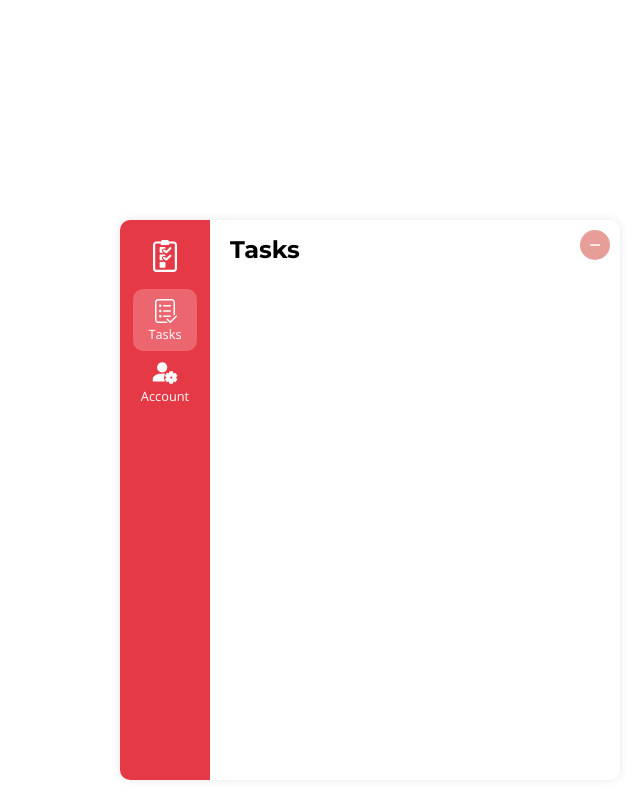
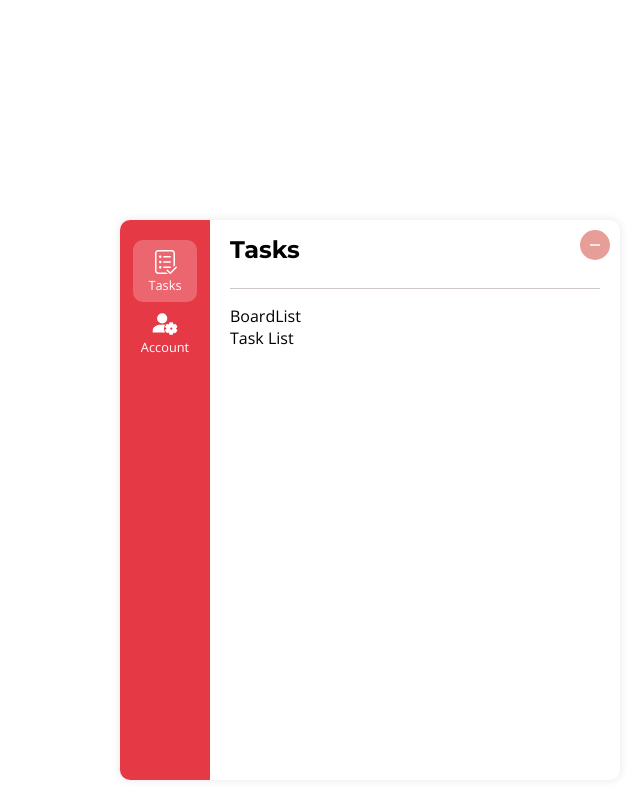
Before and after one commit to sian022/tasks-plugin, a Preact app: page / in a window 1280 px wide. Both pictures are taken after a click on the element 1235 px from the left and 755 px from the top of the page. Shown: the whole page, without its empty margins (640-1280 px from the left). Built offline with nearby package versions, Linux system fonts and the light colour scheme.

Commit message:
feat: working on tasks page

```diff
--- /dev/null
+++ b/src/components/Divider.jsx
@@ -0,0 +1,5 @@
+const Divider = () => {
+  return <div className="Divider"></div>;
+};
+
+export default Divider;
--- a/src/components/Sidebar.jsx
+++ b/src/components/Sidebar.jsx
@@ -5,9 +5,9 @@ const Sidebar = ({ navigate, activePath }) => {
   return (
     <div className="SidebarContainer">
       <div className="Sidebar">
-        <div className="Sidebar__Header">
+        {/* <div className="Sidebar__Header">
           <img src={TaskListIcon} alt="icon" width="32px" />
-        </div>
+        </div> */}
 
         <div className="Sidebar__Content">
           {SIDEBAR_ITEMS.map((item) => (
--- /dev/null
+++ b/src/components/Tabs.jsx
@@ -0,0 +1,10 @@
+const Tabs = () => {
+  return (
+    <div className="TaskTabs">
+      <div className="TaskTabs__Tab">Board</div>
+      <div className="TaskTabs__Tab">List</div>
+    </div>
+  );
+};
+
+export default Tabs;
--- /dev/null
+++ b/src/components/TaskBoardView.jsx
@@ -0,0 +1,5 @@
+const TaskBoardView = ({ tasks = [] }) => {
+  return <div>TaskBoardView</div>;
+};
+
+export default TaskBoardView;
--- a/src/pages/Account.jsx
+++ b/src/pages/Account.jsx
@@ -1,7 +1,11 @@
+import Divider from "../components/Divider";
+
 const Account = () => {
   return (
     <div>
       <h1 className="PageTitle">Account</h1>
+
+      <Divider />
     </div>
   );
 };
--- a/src/pages/Tasks.jsx
+++ b/src/pages/Tasks.jsx
@@ -1,7 +1,16 @@
+import Divider from "../components/Divider";
+import Tabs from "../components/Tabs";
+
 const Tasks = () => {
   return (
-    <div>
+    <div className="TasksPage">
       <h1 className="PageTitle">Tasks</h1>
+
+      <Divider />
+
+      <Tabs />
+
+      <div>Task List</div>
     </div>
   );
 };
--- a/src/styles/abstracts/_variables.scss
+++ b/src/styles/abstracts/_variables.scss
@@ -7,6 +7,7 @@ $color-primary-active: lighten($color-primary, 10%);
 $color-secondary: #e79e99;
 $color-background: #ffe4e0;
 $color-text: #f5f5f5;
+$color-gray: #cbc2c2e8;
 
 // Border Radius
 $rounded-corners: 10px;
--- a/src/styles/base/_layout.scss
+++ b/src/styles/base/_layout.scss
@@ -6,8 +6,7 @@
     display: flex;
     flex-direction: column;
     gap: 20px;
-    // padding: 40px 20px 20px;
-    // padding: 20px;
     padding: 8px 20px;
+    flex: 1;
   }
 }
--- /dev/null
+++ b/src/styles/components/_divider.scss
@@ -0,0 +1,6 @@
+.Divider {
+  height: 1px;
+  background-color: $color-gray;
+  width: 100%;
+  margin: 1rem 0;
+}
--- /dev/null
+++ b/src/styles/components/_tasks.scss
@@ -0,0 +1,13 @@
+.TasksPage {
+  display: flex;
+  flex-direction: column;
+  width: 100%;
+}
+
+.TaskTabs {
+  display: flex;
+
+  &__Tab {
+    cursor: pointer;
+  }
+}
--- a/src/styles/components/index.scss
+++ b/src/styles/components/index.scss
@@ -1 +1,3 @@
 @import "widget";
+@import "divider";
+@import "tasks";
```
Also changed, not shown: src/components/TaskListView.jsx (added, +7 -0 lines).
